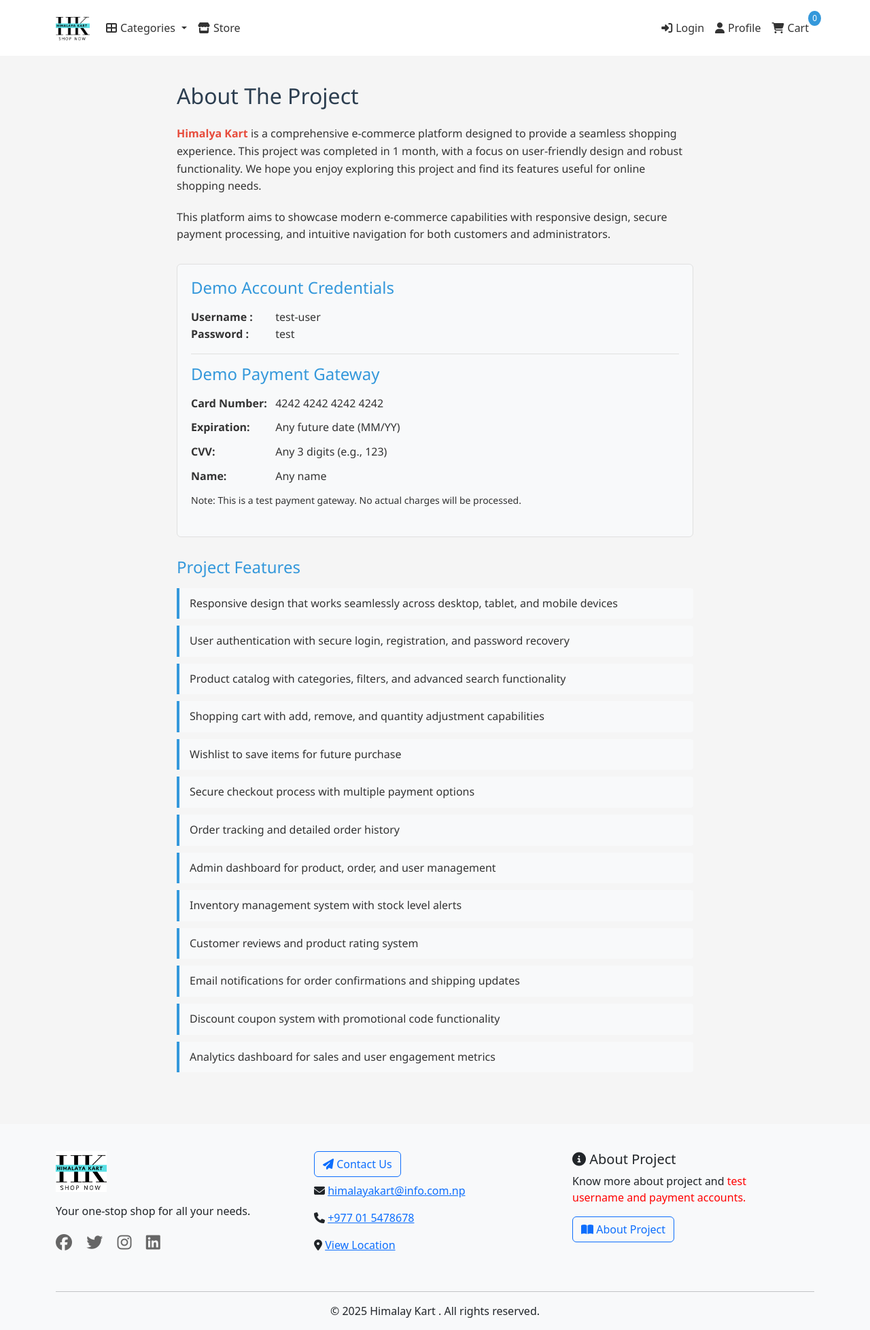
After one commit to Samyam-Sapkota/Himalyakart-Ecommerce_Site, a Django app: page /about/ in a window 1280 px wide. The commit adds this page. Shown: the whole page at 68% size. Run offline with Django 5.2, Linux system fonts and the light colour scheme; data comes from the database, SQL or seed files in the repository.

```diff
--- a/accounts.txt
+++ /dev/null
@@ -1,5 +0,0 @@
-superuser :::: samyam           samyam123
-superuser ::::: admin           admin
-
-test-user ::::::: test-user       test
-normal user :::: bidhan          bidhan123
--- a/main/static/style/main_style.css
+++ b/main/static/style/main_style.css
@@ -208,6 +208,13 @@
         .index-product-not-available-info i:hover {
             color: var(--secondary-color);
             padding-left: 5px;
+        }
+        .footer-about-para{
+                width: 80%;
+
+        }
+        .footer-about-para-highlight{
+            color:red;
         }
 
 
@@ -1068,3 +1075,79 @@
                     .user_transaction_history_summary p {
                         margin: 5px 0;
                     }
+
+
+                    /* About project */
+
+
+                    .about-container {
+                        max-width: 800px;
+                        margin: 0 auto;
+                        padding: 40px 20px;
+                        font-family: 'Segoe UI', Tahoma, Geneva, Verdana, sans-serif;
+                        line-height: 1.6;
+                        color: #333;
+                      }
+
+                      .about-heading {
+                        font-size: 32px;
+                        margin-bottom: 24px;
+                        color: #2c3e50;
+                      }
+
+                      .about-subheading {
+                        font-size: 24px;
+                        margin-bottom: 16px;
+                        color: #3498db;
+                      }
+
+                      .about-text {
+                        margin-bottom: 20px;
+                        font-size: 16px;
+                      }
+
+                      .about-highlight {
+                        font-weight: bold;
+                        color: #e74c3c;
+                      }
+
+                      .about-features-container {
+                        margin-top: 30px;
+                      }
+
+                      .about-features-list {
+                        list-style-type: none;
+                        padding-left: 0;
+                      }
+
+                      .about-feature-item {
+                        padding: 10px 15px;
+                        margin-bottom: 10px;
+                        border-left: 4px solid #3498db;
+                        background-color: #f8f9fa;
+                        border-radius: 0 4px 4px 0;
+                      }
+
+                      .about-credentials-box {
+                        background-color: #f8f9fa;
+                        border-radius: 6px;
+                        padding: 20px;
+                        margin: 30px 0;
+                        border: 1px solid #e0e0e0;
+                      }
+
+                      .about-credential-item {
+                        margin-bottom: 10px;
+                      }
+
+                      .about-label {
+                        font-weight: bold;
+                        display: inline-block;
+                        min-width: 120px;
+                      }
+
+                      .about-divider {
+                        height: 1px;
+                        background-color: #e0e0e0;
+                        margin: 15px 0;
+                      }
--- a/main/urls.py
+++ b/main/urls.py
@@ -16,7 +16,7 @@ Including another URLconf
 """
 from django.contrib import admin
 from django.urls import path,include
-from .views import home,about_team,profile_views
+from .views import home,about_team,profile_views,about_project
 from contact_us.views import contact_views
 from django.conf.urls.static import static
 from django.conf import settings
@@ -29,6 +29,7 @@ urlpatterns = [
     path('contact/',contact_views,name='contact'),
     path('our_team/',about_team,name="about_team"),
     path('auth/',include("all_auth.urls")),
-    path('profile/',profile_views,name="profile_views")
+    path('profile/',profile_views,name="profile_views"),
+    path('about/',about_project,name="about_project"),
 
 ] + static(settings.MEDIA_URL, document_root=settings.MEDIA_ROOT)
--- a/main/views.py
+++ b/main/views.py
@@ -4,6 +4,9 @@ from django.contrib.auth.decorators import login_required
 def home(request):
     return render(request,'index.html')
 
+
+def about_project(request):
+    return render(request,'others/about_project.html')
 
 
 def about_team(request):
--- a/templates/includes/footer.html
+++ b/templates/includes/footer.html
@@ -28,10 +28,13 @@
 
             <!-- Third Column (Modified) -->
             <div class="col-md-4 mb-4">
-                <h5><i class="fas fa-info-circle"></i> About Us</h5>
-                <p>Discover our story and commitment to excellence in serving you better.</p>
-                <a href="{% url 'about_team' %}" class="btn btn-outline-primary">
-                    <i class="fas fa-book-open"></i> About Us
+                <h5><i class="fas fa-info-circle"></i> About Project</h5>
+                <div class="footer-about-para">
+                <p>Know more about project and <span class="footer-about-para-highlight">test username and payment accounts.</span></p>
+                </div>
+                <a href="{% url 'about_project' %}" class="btn btn-outline-primary">
+                    <i class="fas fa-book-open"></i> About Project
+
                 </a>
             </div>
 
--- /dev/null
+++ b/templates/others/about_project.html
@@ -0,0 +1,87 @@
+{% extends 'base.html' %}
+{% load static %}
+
+
+
+
+
+  {% block content %}
+
+  <div class="about-container">
+    <h1 class="about-heading">About The Project</h1>
+
+    <p class="about-text">
+      <span class="about-highlight">Himalya Kart</span> is a comprehensive e-commerce platform designed to provide a seamless shopping experience. This project was completed in 1 month, with a focus on user-friendly design and robust functionality. We hope you enjoy exploring this project and find its features useful for online shopping needs.
+    </p>
+
+    <p class="about-text">
+      This platform aims to showcase modern e-commerce capabilities with responsive design, secure payment processing, and intuitive navigation for both customers and administrators.
+    </p>
+
+    <div class="about-credentials-box">
+      <h2 class="about-subheading">Demo Account Credentials</h2>
+
+      <div class="about-credential-item">
+        <span class="about-label">Username :</span>
+        <span>test-user</span>
+        <br>
+        <span class="about-label">Password :</span>
+        <span>test</span>
+      </div>
+
+      <!-- <div class="about-credential-item">
+        <span class="about-label">Admin Login:</span>
+        <span>admin@example.com / admin123</span>
+      </div> -->
+
+      <div class="about-divider"></div>
+
+      <h2 class="about-subheading">Demo Payment Gateway</h2>
+
+      <div class="about-credential-item">
+        <span class="about-label">Card Number:</span>
+        <span>4242 4242 4242 4242</span>
+      </div>
+
+      <div class="about-credential-item">
+        <span class="about-label">Expiration:</span>
+        <span>Any future date (MM/YY)</span>
+      </div>
+
+      <div class="about-credential-item">
+        <span class="about-label">CVV:</span>
+        <span>Any 3 digits (e.g., 123)</span>
+      </div>
+
+      <div class="about-credential-item">
+        <span class="about-label">Name:</span>
+        <span>Any name</span>
+      </div>
+
+      <p class="about-text">
+        <small>Note: This is a test payment gateway. No actual charges will be processed.</small>
+      </p>
+    </div>
+
+    <div class="about-features-container">
+      <h2 class="about-subheading">Project Features</h2>
+
+      <ul class="about-features-list">
+        <li class="about-feature-item">Responsive design that works seamlessly across desktop, tablet, and mobile devices</li>
+        <li class="about-feature-item">User authentication with secure login, registration, and password recovery</li>
+        <li class="about-feature-item">Product catalog with categories, filters, and advanced search functionality</li>
+        <li class="about-feature-item">Shopping cart with add, remove, and quantity adjustment capabilities</li>
+        <li class="about-feature-item">Wishlist to save items for future purchase</li>
+        <li class="about-feature-item">Secure checkout process with multiple payment options</li>
+        <li class="about-feature-item">Order tracking and detailed order history</li>
+        <li class="about-feature-item">Admin dashboard for product, order, and user management</li>
+        <li class="about-feature-item">Inventory management system with stock level alerts</li>
+        <li class="about-feature-item">Customer reviews and product rating system</li>
+        <li class="about-feature-item">Email notifications for order confirmations and shipping updates</li>
+        <li class="about-feature-item">Discount coupon system with promotional code functionality</li>
+        <li class="about-feature-item">Analytics dashboard for sales and user engagement metrics</li>
+      </ul>
+    </div>
+  </div>
+
+  {% endblock %}
--- a/templates/others/contact.html
+++ b/templates/others/contact.html
@@ -9,12 +9,14 @@
             <p>Let us know if you have any queries. Meet us in Kathmandu, Nepal or chat online.</p>
             <div class="contact-info">
                 <p>
-                    📞 <a href="tel:+977 01 5478778">+977 01 5478778</a><br>
+                    📞 <a href="tel:+977 01 5478778">+977 01 54728778</a><br>
                     ✉️ <a href="mailto:himalayakart@info.com.np">himalayakart@info.com.np</a>
                 </p>
             </div>
             <div class="contact_map">
-                <iframe src="https://www.google.com/maps/embed?pb=!1m18!1m12!1m3!1d3533.389665330302!2d85.35937207599143!3d27.67434897620144!2m3!1f0!2f0!3f0!3m2!1i1024!2i768!4f13.1!3m3!1m2!1s0x39eb1bb1c2cac4e7%3A0xba4452c1da540a20!2sKathmandu%20College%20of%20Technology!5e0!3m2!1sen!2sus!4v1739115489967!5m2!1sen!2sus" width="100%" height="250" style="border:0;" allowfullscreen="" loading="lazy"></iframe>
+
+                <iframe src="https://www.google.com/maps/embed?pb=!1m18!1m12!1m3!1d56516.317136161815!2d85.28493316257273!3d27.708954252249686!2m3!1f0!2f0!3f0!3m2!1i1024!2i768!4f13.1!3m3!1m2!1s0x39eb198a307baabf%3A0xb5137c1bf18db1ea!2sKathmandu%2044600!5e0!3m2!1sen!2snp!4v1744003898173!5m2!1sen!2snp" width="100%" height="250" style="border:0;" allowfullscreen="" loading="lazy"></iframe>
+
             </div>
         </div>
         <div class="contact_right">
```
